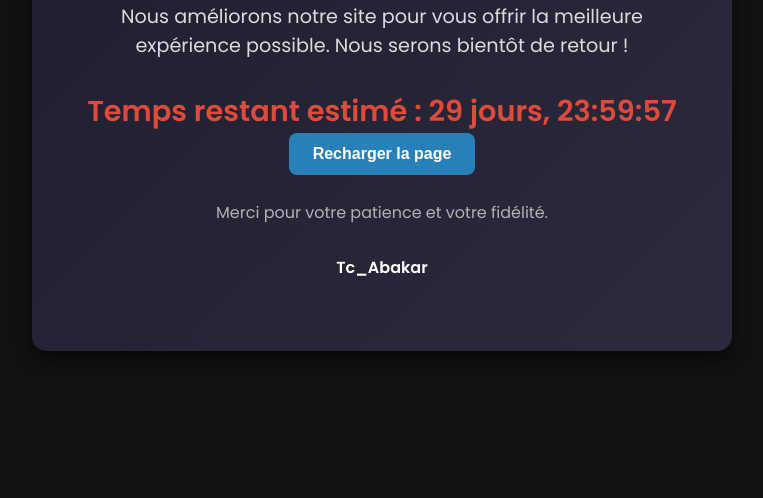
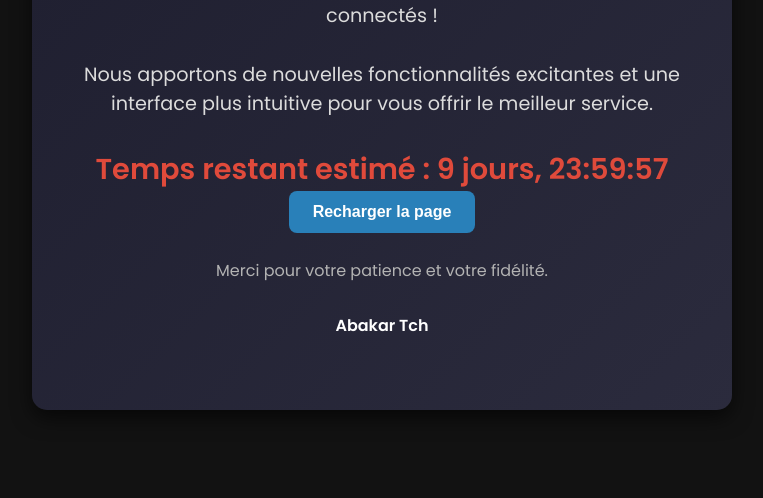
Before and after one commit to cherif235/cherif235.github.io, a plain HTML site: page index.html in a window 1280 px wide. Shown: the part 302-800 px from the top of the page, without its empty margins (258-1021 px from the left). Drawn offline with Linux system fonts and the light colour scheme.

Commit message:
index.html
mises à jour le 29/03/2025

```diff
--- a/index.html
+++ b/index.html
@@ -40,6 +40,11 @@
             color: #f1c40f;
             margin-bottom: 20px;
             font-weight: 600;
+            animation: pulse 2s infinite;
+        }
+        @keyframes pulse {
+            0%, 100% { transform: scale(1); }
+            50% { transform: scale(1.05); }
         }
         p {
             font-size: 1.2rem;
@@ -78,11 +83,12 @@
 <body>
     <div class="container">
         <h1>Site en Maintenance</h1>
-        <p>Nous améliorons notre site pour vous offrir la meilleure expérience possible. Nous serons bientôt de retour !</p>
-        <div id="countdown" class="timer">Temps restant estimé : 30 jours, 00:00:00</div>
+        <p>Nous travaillons sur une mise à jour majeure pour améliorer la performance, la sécurité et l'expérience utilisateur. Restez connectés !</p>
+        <p>Nous apportons de nouvelles fonctionnalités excitantes et une interface plus intuitive pour vous offrir le meilleur service.</p>
+        <div id="countdown" class="timer">Temps restant estimé : 10 jours, 00:00:00</div>
         <button class="btn-refresh" onclick="refreshPage()">Recharger la page</button>
         <p class="footer-note">Merci pour votre patience et votre fidélité.</p>
-        <h4>Tc_Abakar</h4>
+        <h4>Abakar Tch</h4>
     </div>
     <script>
         function refreshPage() {
@@ -90,7 +96,7 @@
         }
 
         const timerElement = document.getElementById('countdown');
-        let totalSeconds = 30 * 24 * 60 * 60; // 30 jours en secondes
+        let totalSeconds = 10 * 24 * 60 * 60; // 10 jours en secondes
 
         function updateTimer() {
             const days = Math.floor(totalSeconds / (24 * 60 * 60));
```
